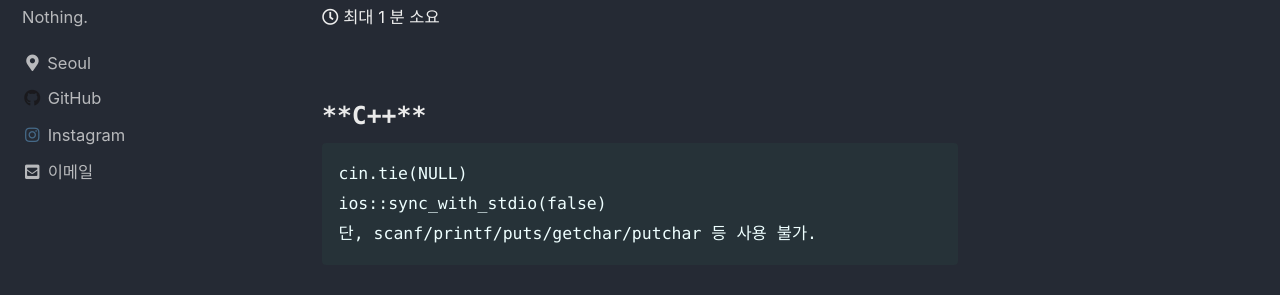
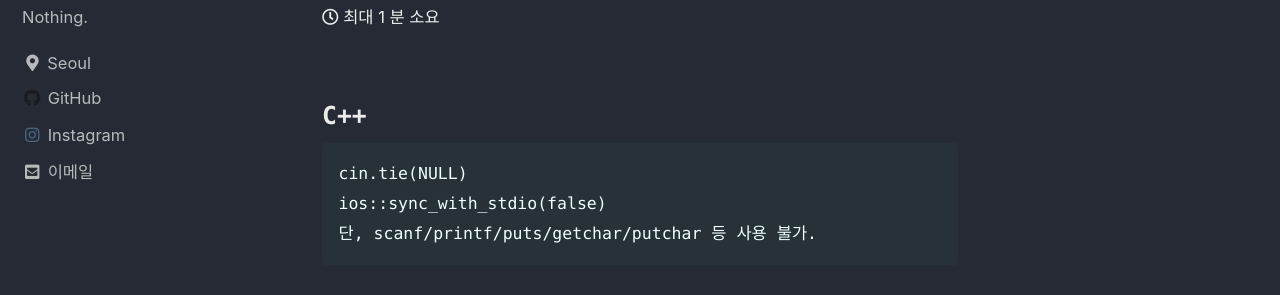
Before and after one commit to blackbeaver37/blackbeaver37.github.io, a Jekyll site: the page built from _posts/2020-07-23-fast_inoutput.md, in a window 1280 px wide. Shown: the part 207-502 px from the top of the page. Built offline with Jekyll 4.4.1, drawn with Linux system fonts in a browser that asks for light colours; cached includes are drawn as plain includes.

````diff
--- a/_posts/2020-07-23-fast_inoutput.md
+++ b/_posts/2020-07-23-fast_inoutput.md
@@ -11,7 +11,7 @@ tags:
 last_modified_at: 2020-07-23T02:00:00-05:00
 ---
 
-### `**C++**`
+### **`C++`**
 ```
 cin.tie(NULL)
 ios::sync_with_stdio(false)
````
